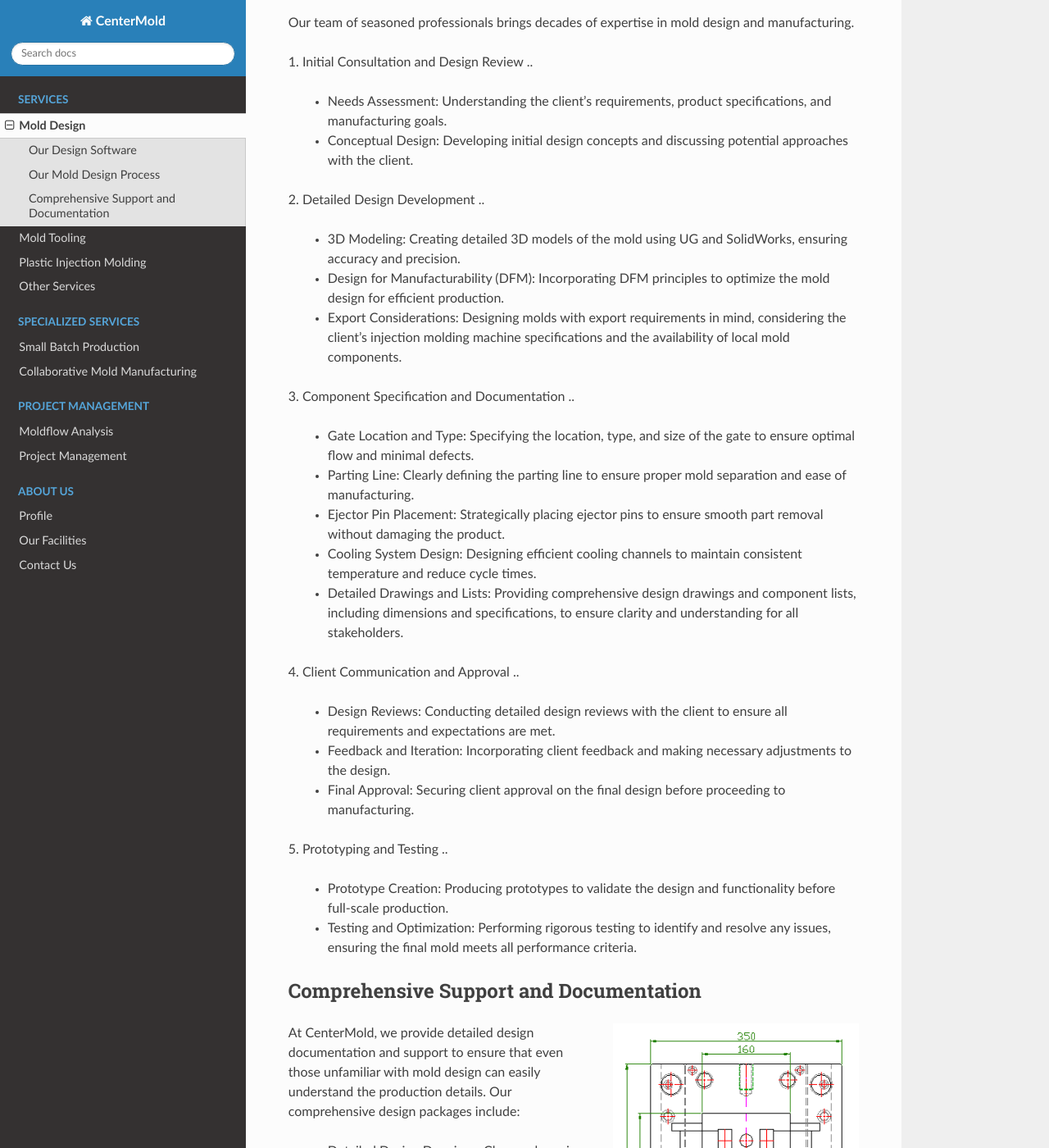
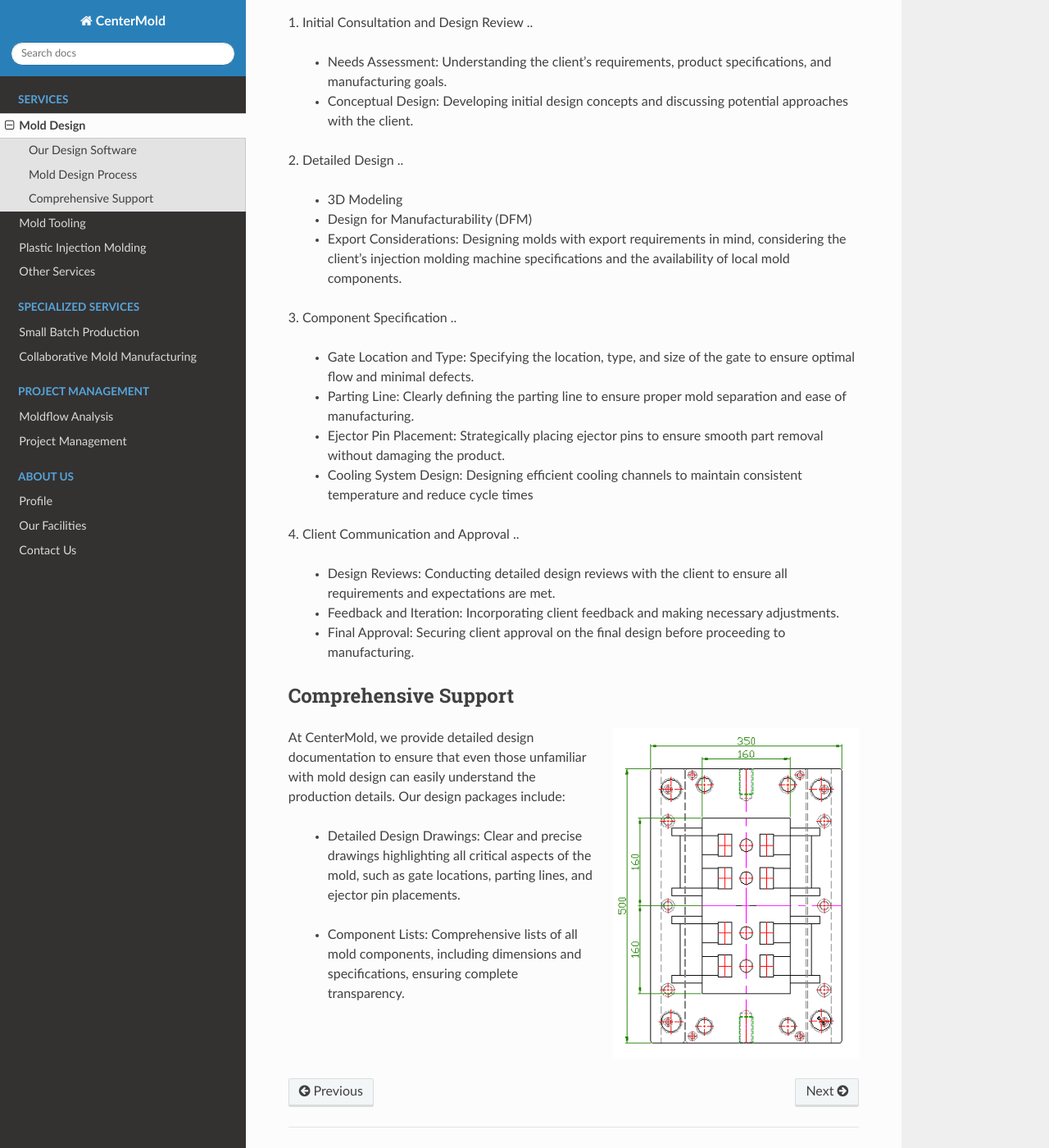
Before and after one commit to paultang/centermold, a Sphinx documentation site: the page built from source/Mold-Design.rst, in a window 1280 px wide and 1400 px high, scrolled down 768 px. Shown: the whole window at 82% size. Built offline with Sphinx 7.4.7 and the Read the Docs theme 2.0.0, drawn with Linux system fonts in a browser that asks for light colours; some of the changed text lies outside the part shown.

Commit message:
Update Mold-Design.rst

```diff
--- a/source/Mold-Design.rst
+++ b/source/Mold-Design.rst
@@ -13,16 +13,16 @@ Mold Design
    :align: right
    :width: 450px
 
-At CenterMold, our mold design services are tailored to meet the unique needs of each client, ensuring the highest levels of precision, efficiency, and quality. With over 30 years of experience in mold design, tooling, and injection molding, we leverage advanced design software and a customer-centric approach to deliver exceptional results.
+At CenterMold, our mold design team work hard to meet the unique needs of each client, ensuring the high levels of precision, efficiency, and quality. With over 30 years of experience in design, tooling, and injection molding, we leverage advanced design software and a customer-centric approach to deliver exceptional results.
 
 Our Design Software
 --------------------
 To provide the best mold design services, we utilize industry-leading software such as:
 
-- UG (Unigraphics): Renowned for its robust capabilities in complex mold design, simulation, and optimization.
-- SolidWorks: Widely used for its intuitive interface, detailed modeling, and comprehensive analysis tools.
+- UG (Unigraphics)
+- SolidWorks
 
-Our Mold Design Process
+Mold Design Process
 ------------------------
 Our team of seasoned professionals brings decades of expertise in mold design and manufacturing.
 
@@ -33,40 +33,30 @@ Our team of seasoned professionals brings decades of expertise in mold design an
   - Conceptual Design: Developing initial design concepts and discussing potential approaches with the client.
 ..
 
-2. Detailed Design Development
+2. Detailed Design
 ..
 
-  - 3D Modeling: Creating detailed 3D models of the mold using UG and SolidWorks, ensuring accuracy and precision.
-  - Design for Manufacturability (DFM): Incorporating DFM principles to optimize the mold design for efficient production.
+  - 3D Modeling
+  - Design for Manufacturability (DFM)
   - Export Considerations: Designing molds with export requirements in mind, considering the client's injection molding machine specifications and the availability of local mold components.
 
-3. Component Specification and Documentation
+3. Component Specification
 ..
 
   - Gate Location and Type: Specifying the location, type, and size of the gate to ensure optimal flow and minimal defects.
-
   - Parting Line: Clearly defining the parting line to ensure proper mold separation and ease of manufacturing.
-
   - Ejector Pin Placement: Strategically placing ejector pins to ensure smooth part removal without damaging the product.
-
-  - Cooling System Design: Designing efficient cooling channels to maintain consistent temperature and reduce cycle times.
-
-  - Detailed Drawings and Lists: Providing comprehensive design drawings and component lists, including dimensions and specifications, to ensure clarity and understanding for all stakeholders.
+  - Cooling System Design: Designing efficient cooling channels to maintain consistent temperature and reduce cycle times
 
 4. Client Communication and Approval
 ..
 
   - Design Reviews: Conducting detailed design reviews with the client to ensure all requirements and expectations are met.
-  - Feedback and Iteration: Incorporating client feedback and making necessary adjustments to the design.
+  - Feedback and Iteration: Incorporating client feedback and making necessary adjustments.
   - Final Approval: Securing client approval on the final design before proceeding to manufacturing.
 
-5. Prototyping and Testing
-..
 
-  - Prototype Creation: Producing prototypes to validate the design and functionality before full-scale production.
-  - Testing and Optimization: Performing rigorous testing to identify and resolve any issues, ensuring the final mold meets all performance criteria.
-
-Comprehensive Support and Documentation
+Comprehensive Support
 ----------------------------------------
 
 
@@ -74,12 +64,9 @@ Comprehensive Support and Documentation
    :align: right
    :width: 300px
 
-At CenterMold, we provide detailed design documentation and support to ensure that even those unfamiliar with mold design can easily understand the production details. Our comprehensive design packages include:
+At CenterMold, we provide detailed design documentation to ensure that even those unfamiliar with mold design can easily understand the production details. Our design packages include:
 
   - Detailed Design Drawings: Clear and precise drawings highlighting all critical aspects of the mold, such as gate locations, parting lines, and ejector pin placements.
 ..
 
   - Component Lists: Comprehensive lists of all mold components, including dimensions and specifications, ensuring complete transparency.
-..
-
-  - Assembly Guides: Step-by-step guides for mold assembly and maintenance, ensuring smooth operations.
```
